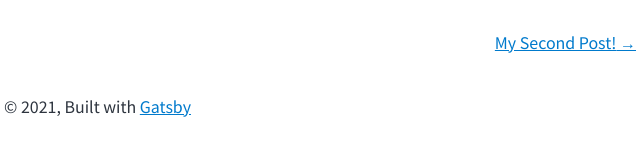
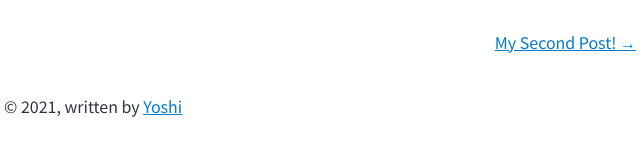
Before and after one commit to oqdxbpo/yoshi-blog, a Gatsby site: page /hello-world/ in a window 1280 px wide. Shown: the part 7692-7848 px from the top of the page, 320-960 px from the left. Built offline with nearby package versions, Linux system fonts and the light colour scheme; Gatsby itself is replaced by a stand-in of ours; some packages are replaced by stand-ins of ours.

Commit message:
フッター更新

```diff
--- a/src/components/layout.js
+++ b/src/components/layout.js
@@ -25,9 +25,9 @@ const Layout = ({ location, title, children }) => {
       <header className="global-header">{header}</header>
       <main>{children}</main>
       <footer>
-        © {new Date().getFullYear()}, Built with
+        © {new Date().getFullYear()}, written by
         {` `}
-        <a href="https://www.gatsbyjs.com">Gatsby</a>
+        <a href="https://twitter.com/yoshi19920305">Yoshi</a>
       </footer>
     </div>
   )
```
